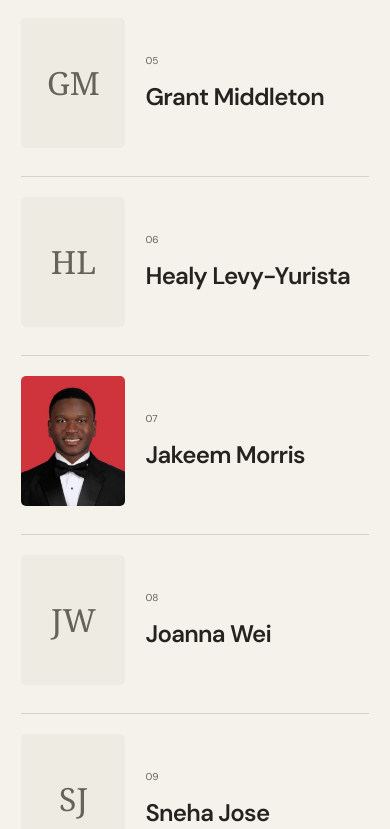
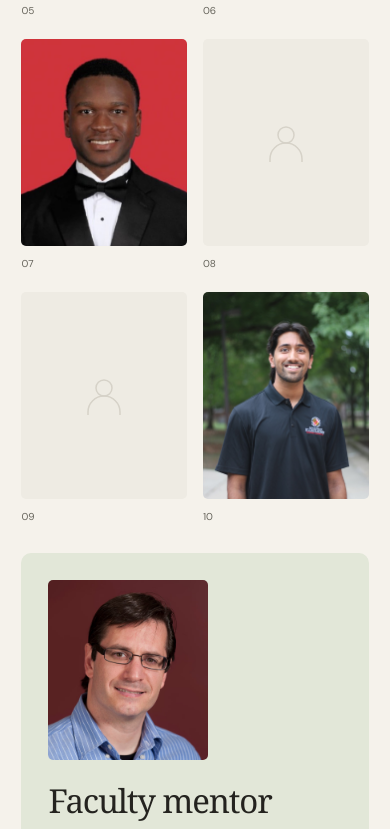
Before and after one commit to cuber-1/cyborg, a website: page website/team.html in a window 390 px wide. Shown: the part 1171-2000 px from the top of the page. Drawn offline with Linux system fonts and the light colour scheme.

Commit message:
Remove personal names from team presentation

```diff
--- a/website/styles.css
+++ b/website/styles.css
@@ -137,15 +137,14 @@
 .next-page > a { display: flex; align-items: center; gap: 35px; font-size: 26px; letter-spacing: -.025em; }
 .next-page a:hover { color: var(--accent); }
 .roster-section { padding-bottom: 55px; }
-.team-grid { display: grid; grid-template-columns: repeat(3,1fr); padding: 0; margin: 0; list-style: none; column-gap: 35px; }
-.team-member { border-top: 1px solid var(--line); padding: 24px 0; display: flex; align-items: center; gap: 20px; min-width: 0; }
-.member-photo, .member-initials { width: 104px; height: 130px; flex: 0 0 104px; border-radius: 5px; }
+.team-grid { display: grid; grid-template-columns: repeat(5,1fr); padding: 0; margin: 0; list-style: none; gap: 20px 24px; }
+.team-member { min-width: 0; }
+.member-photo, .member-placeholder { width: 100%; height: auto; aspect-ratio: 4 / 5; border-radius: 5px; }
 .member-photo { object-fit: cover; object-position: center 25%; }
 .member-photo-vishal-shankar { object-position: center 15%; }
-.member-initials { display: grid; place-items: center; background: var(--surface); color: var(--muted); font: 32px/1 var(--serif); }
-.member-info { min-width: 0; }
-.member-number { display: block; font-size: 11px; color: var(--muted); margin-bottom: 12px; }
-.team-member h2 { font-size: 22px; letter-spacing: -.03em; line-height: 1.25; }
+.member-placeholder { display: grid; place-items: center; background: var(--surface); color: var(--line); }
+.member-placeholder svg { width: 48px; height: 48px; fill: none; stroke: currentColor; stroke-width: 1.5; }
+.member-number { display: block; font-size: 11px; color: var(--muted); margin-top: 10px; }
 .mentor-section { padding-bottom: 65px; }
 .mentor-card { background: var(--sage); border-radius: 10px; padding: 34px 40px 40px; }
 .mentor-card > .eyebrow { color: var(--muted); margin-bottom: 30px; }
@@ -235,7 +234,7 @@
   .filter-button { font-size: 12px; padding-inline: 10px; }
   .paper-title { max-width: 800px; font-size: 23px; }
   .paper-type { display: none; }
-  .team-grid { grid-template-columns: repeat(2,1fr); }
+  .team-grid { grid-template-columns: repeat(4,1fr); }
   .contact-grid { gap: 40px; }
   .contact-email { font-size: 25px; }
 }
@@ -273,8 +272,7 @@
   .measure-card p { font-size: 14px; }
   .measure-card .text-link { font-size: 12px; }
   .measure-icon { margin-bottom: 30px; }
-  .team-grid { column-gap: 24px; grid-template-columns: repeat(2,1fr); }
-  .team-member h2 { font-size: 22px; }
+  .team-grid { column-gap: 20px; grid-template-columns: repeat(3,1fr); }
   .mentor-content { grid-template-columns: 128px minmax(0,1fr); gap: 20px 25px; }
   .mentor-photo { width: 128px; height: 160px; grid-row: span 2; }
   .mentor-content > div { grid-column: 2; }
@@ -347,10 +345,8 @@
   .next-page { padding-block: 28px 42px; display: block; }
   .next-page > span { font-size: 13px; }
   .next-page > a { justify-content: space-between; font-size: 26px; margin-top: 12px; }
-  .team-grid { grid-template-columns: 1fr; }
-  .team-member { padding-block: 20px 28px; }
-  .member-number { margin-bottom: 12px; font-size: 10px; }
-  .team-member h2 { font-size: 24px; line-height: 1.3; }
+  .team-grid { grid-template-columns: repeat(2,1fr); gap: 20px 16px; }
+  .member-number { font-size: 10px; }
   .roster-section { padding-bottom: 28px; }
   .mentor-section { padding-bottom: 35px; }
   .mentor-card { padding: 27px; }
@@ -390,7 +386,6 @@
   .header-actions { gap: 12px; }
   .link-card { padding: 21px; gap: 20px; }
   .link-card h3 { font-size: 21px; }
-  .team-member h2 { font-size: 18px; }
   .contact-email { font-size: 23px; }
 }
 @media (prefers-reduced-motion: reduce) {
--- a/website/team.html
+++ b/website/team.html
@@ -4,12 +4,12 @@
   <meta charset="utf-8">
   <meta name="viewport" content="width=device-width, initial-scale=1">
   <meta name="theme-color" content="#f5f2eb">
-  <meta name="description" content="Meet Team CYBORG, Gemstone Class of 2029, and faculty mentor Dr. Rodolphe Gentili.">
+  <meta name="description" content="Meet Team CYBORG, Gemstone Class of 2029, and our faculty mentor.">
   <meta property="og:title" content="Our team · CYBORG">
-  <meta property="og:description" content="Meet Team CYBORG, Gemstone Class of 2029, and faculty mentor Dr. Rodolphe Gentili.">
+  <meta property="og:description" content="Meet Team CYBORG, Gemstone Class of 2029, and our faculty mentor.">
   <title>Our team · CYBORG</title>
   <link rel="icon" type="image/svg+xml" href="assets/mark.svg?v=c7661767fa">
-  <link rel="stylesheet" href="styles.css?v=2b461f5b45">
+  <link rel="stylesheet" href="styles.css?v=b03e5eda82">
   <script src="site.js?v=057d4de44c" defer></script>
 
 </head>
@@ -38,19 +38,19 @@
     </section>
     <section class="roster-section wrap reveal" aria-label="Team members">
       <ul class="team-grid">
-        <li class="team-member"><span class="member-initials" aria-hidden="true">AS</span><div class="member-info"><span class="member-number" aria-hidden="true">01</span><h2>Aryan Sharma</h2></div></li>
-        <li class="team-member"><span class="member-initials" aria-hidden="true">DN</span><div class="member-info"><span class="member-number" aria-hidden="true">02</span><h2>Daniel Nikitin</h2></div></li>
-        <li class="team-member"><img class="member-photo member-photo-dvij-raicha" src="assets/team/dvij-raicha.jpg?v=634d14a232" alt="Dvij Raicha" width="104" height="130" loading="lazy" decoding="async"><div class="member-info"><span class="member-number" aria-hidden="true">03</span><h2>Dvij Raicha</h2></div></li>
-        <li class="team-member"><span class="member-initials" aria-hidden="true">EK</span><div class="member-info"><span class="member-number" aria-hidden="true">04</span><h2>Eli Kurtz</h2></div></li>
-        <li class="team-member"><span class="member-initials" aria-hidden="true">GM</span><div class="member-info"><span class="member-number" aria-hidden="true">05</span><h2>Grant Middleton</h2></div></li>
-        <li class="team-member"><span class="member-initials" aria-hidden="true">HL</span><div class="member-info"><span class="member-number" aria-hidden="true">06</span><h2>Healy Levy-Yurista</h2></div></li>
-        <li class="team-member"><img class="member-photo member-photo-jakeem-morris" src="assets/team/jakeem-morris.jpg" alt="Jakeem Morris" width="104" height="130" loading="lazy" decoding="async"><div class="member-info"><span class="member-number" aria-hidden="true">07</span><h2>Jakeem Morris</h2></div></li>
-        <li class="team-member"><span class="member-initials" aria-hidden="true">JW</span><div class="member-info"><span class="member-number" aria-hidden="true">08</span><h2>Joanna Wei</h2></div></li>
-        <li class="team-member"><span class="member-initials" aria-hidden="true">SJ</span><div class="member-info"><span class="member-number" aria-hidden="true">09</span><h2>Sneha Jose</h2></div></li>
-        <li class="team-member"><img class="member-photo member-photo-vishal-shankar" src="assets/team/vishal-shankar.jpg" alt="Vishal Shankar" width="104" height="130" loading="lazy" decoding="async"><div class="member-info"><span class="member-number" aria-hidden="true">10</span><h2>Vishal Shankar</h2></div></li>
+        <li class="team-member" aria-label="Team member 01"><span class="member-placeholder" aria-hidden="true"><svg viewBox="0 0 48 48"><circle cx="24" cy="16" r="8"/><path d="M8 43v-3a16 16 0 0 1 32 0v3"/></svg></span><span class="member-number" aria-hidden="true">01</span></li>
+        <li class="team-member" aria-label="Team member 02"><span class="member-placeholder" aria-hidden="true"><svg viewBox="0 0 48 48"><circle cx="24" cy="16" r="8"/><path d="M8 43v-3a16 16 0 0 1 32 0v3"/></svg></span><span class="member-number" aria-hidden="true">02</span></li>
+        <li class="team-member" aria-label="Team member 03"><img class="member-photo member-photo-dvij-raicha" src="assets/team/dvij-raicha.jpg?v=634d14a232" alt="Team member portrait" width="104" height="130" loading="lazy" decoding="async"><span class="member-number" aria-hidden="true">03</span></li>
+        <li class="team-member" aria-label="Team member 04"><span class="member-placeholder" aria-hidden="true"><svg viewBox="0 0 48 48"><circle cx="24" cy="16" r="8"/><path d="M8 43v-3a16 16 0 0 1 32 0v3"/></svg></span><span class="member-number" aria-hidden="true">04</span></li>
+        <li class="team-member" aria-label="Team member 05"><span class="member-placeholder" aria-hidden="true"><svg viewBox="0 0 48 48"><circle cx="24" cy="16" r="8"/><path d="M8 43v-3a16 16 0 0 1 32 0v3"/></svg></span><span class="member-number" aria-hidden="true">05</span></li>
+        <li class="team-member" aria-label="Team member 06"><span class="member-placeholder" aria-hidden="true"><svg viewBox="0 0 48 48"><circle cx="24" cy="16" r="8"/><path d="M8 43v-3a16 16 0 0 1 32 0v3"/></svg></span><span class="member-number" aria-hidden="true">06</span></li>
+        <li class="team-member" aria-label="Team member 07"><img class="member-photo member-photo-jakeem-morris" src="assets/team/jakeem-morris.jpg" alt="Team member portrait" width="104" height="130" loading="lazy" decoding="async"><span class="member-number" aria-hidden="true">07</span></li>
+        <li class="team-member" aria-label="Team member 08"><span class="member-placeholder" aria-hidden="true"><svg viewBox="0 0 48 48"><circle cx="24" cy="16" r="8"/><path d="M8 43v-3a16 16 0 0 1 32 0v3"/></svg></span><span class="member-number" aria-hidden="true">08</span></li>
+        <li class="team-member" aria-label="Team member 09"><span class="member-placeholder" aria-hidden="true"><svg viewBox="0 0 48 48"><circle cx="24" cy="16" r="8"/><path d="M8 43v-3a16 16 0 0 1 32 0v3"/></svg></span><span class="member-number" aria-hidden="true">09</span></li>
+        <li class="team-member" aria-label="Team member 10"><img class="member-photo member-photo-vishal-shankar" src="assets/team/vishal-shankar.jpg" alt="Team member portrait" width="104" height="130" loading="lazy" decoding="async"><span class="member-number" aria-hidden="true">10</span></li>
       </ul>
     </section>
-    <section class="mentor-section wrap reveal" aria-labelledby="mentor-title"><div class="mentor-card"><p class="eyebrow">Faculty mentor</p><div class="mentor-content"><img class="mentor-photo" src="assets/team/rodolphe-gentili.jpg" alt="Dr. Rodolphe Gentili" width="160" height="180" loading="lazy" decoding="async"><h2 id="mentor-title">Dr. Rodolphe Gentili</h2><div><p>Neuromotor Control<br>and Learning Laboratory</p><a class="text-link" href="https://sph.umd.edu/research-impact/laboratories-projects-and-programs/neuromotor-control-and-learning-laboratory" target="_blank" rel="noopener noreferrer">Visit the lab <span aria-hidden="true">↗</span></a></div></div></div></section>
+    <section class="mentor-section wrap reveal" aria-labelledby="mentor-title"><div class="mentor-card"><div class="mentor-content"><img class="mentor-photo" src="assets/team/rodolphe-gentili.jpg" alt="Faculty mentor portrait" width="160" height="180" loading="lazy" decoding="async"><h2 id="mentor-title">Faculty mentor</h2><div><p>Neuromotor Control<br>and Learning Laboratory</p><a class="text-link" href="https://sph.umd.edu/research-impact/laboratories-projects-and-programs/neuromotor-control-and-learning-laboratory" target="_blank" rel="noopener noreferrer">Visit the lab <span aria-hidden="true">↗</span></a></div></div></div></section>
     <div class="next-page wrap reveal"><span>Have a question for the team?</span><a href="contact.html">Get in touch <span aria-hidden="true">↗</span></a></div>
   </main>
   <footer class="site-footer wrap">
```
Also changed, not shown: website/contact.html (+1 -1 lines), website/index.html (+1 -1 lines), website/reading.html (+2 -2 lines), website/research-data.js (+0 -12 lines), website/research.html (+1 -1 lines), website/README.md.
